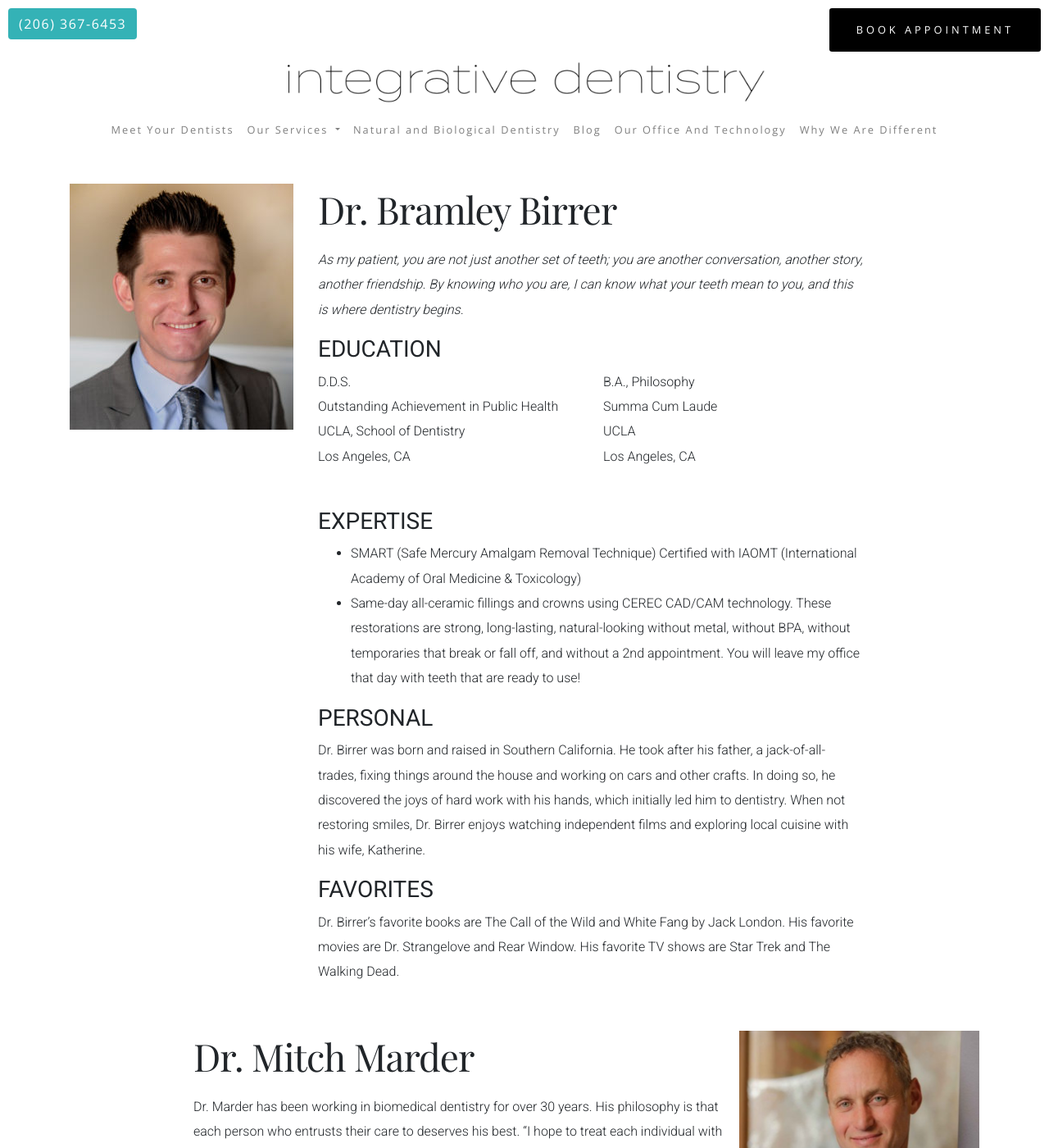
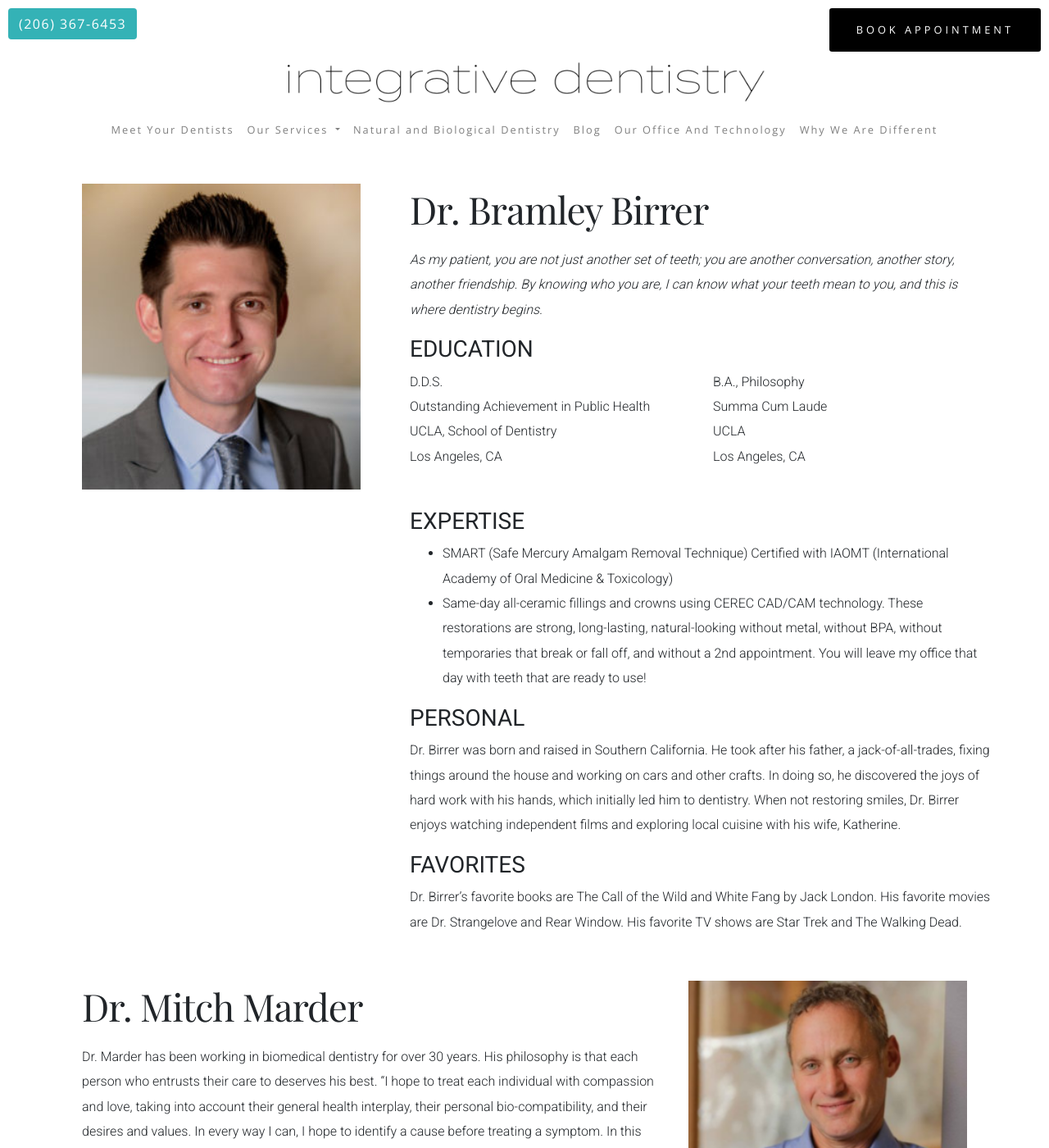
Before and after one commit to Karynvo/integrativejekyll, a Jekyll site: the page built from about.html, in a window 1280 px wide and 1400 px high. Shown: the whole window at 82% size. Built offline with Jekyll 4.4.1, drawn with Linux system fonts in a browser that asks for light colours.

Commit message:
finished up reformatting about page

```diff
--- a/_includes/doctor.html
+++ b/_includes/doctor.html
@@ -1,8 +1,8 @@
 <div class="doctor-wrapper d-flex flex-column">
-  <div class="doctor-image-wrapper">
+  <div class="doctor-image-wrapper col-lg-4">
     <img class="doctor-image" src="/assets/images/{{ doctor.image }}" alt="Dr. {{ doctor.firstname }} {{ doctor.lastname }}" title="Dr. {{ doctor.firstname }} {{ doctor.lastname }}"/>
   </div>
-  <div class="doctor-body">
+  <div class="doctor-body col-lg-8">
     <h1 class="doctor-title">Dr. {{ doctor.firstname }} {{ doctor.lastname }}</h1>
     <p>{{ doctor.content }}</p>
   </div>
--- a/assets/css/index.css
+++ b/assets/css/index.css
@@ -4,6 +4,15 @@
     overflow-x: hidden;
 } */
 
+@media (max-width: 991.98px){
+    .doctor-image {
+        width: 50% !important;
+    }
+
+    .doctor-image-wrapper {
+        text-align: center;
+    }
+}
 @media (max-width: 1199.98px){
 
     .navbar-close {
@@ -132,14 +141,6 @@
 
     .footer-wrapper {
         margin-bottom: 76px;
-    }
-
-    .doctor-image {
-        width: 50% !important;
-    }
-
-    .doctor-image-wrapper {
-        text-align: center;
     }
 }
 
@@ -562,7 +563,6 @@ a:hover {
     font-weight: 300;
     line-height: 1.9;
     margin-left: 30px;
-    width: 60%;
 }
 
 .doctor-image {
```
